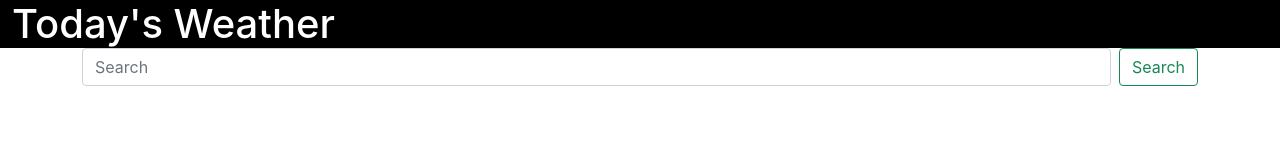
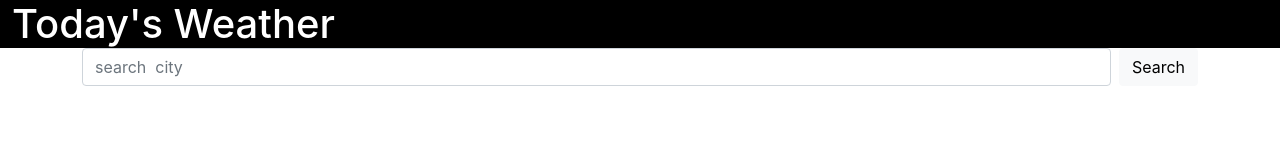
Before and after one commit to Moween/weather-app, a React (Create React App) app: page / in a window 1280 px wide. Shown: the top 160 px of the page. Built offline with nearby package versions, Linux system fonts and the light colour scheme.

Commit message:
Change placeholder text

```diff
--- a/src/components/Form.jsx
+++ b/src/components/Form.jsx
@@ -3,18 +3,18 @@ import React from "react";
 const Form = (props) => {
   const { onSubmit, onChange , value} = props;
   return (
-    <form className="d-flex" onSubmit={onSubmit}>
+    <form id="form" className="d-flex" onSubmit={onSubmit}>
       <input
         className="form-control me-2"
         name="search"
         type="search"
-        placeholder="Search"
+        placeholder="search  city"
         aria-label="Search"
         onChange={onChange}
+        required
         value={value}
-        required
       />
-      <button className="btn btn-outline-success" type="submit">
+      <button className="btn btn-light" type="submit">
         Search
       </button>
     </form>
```
